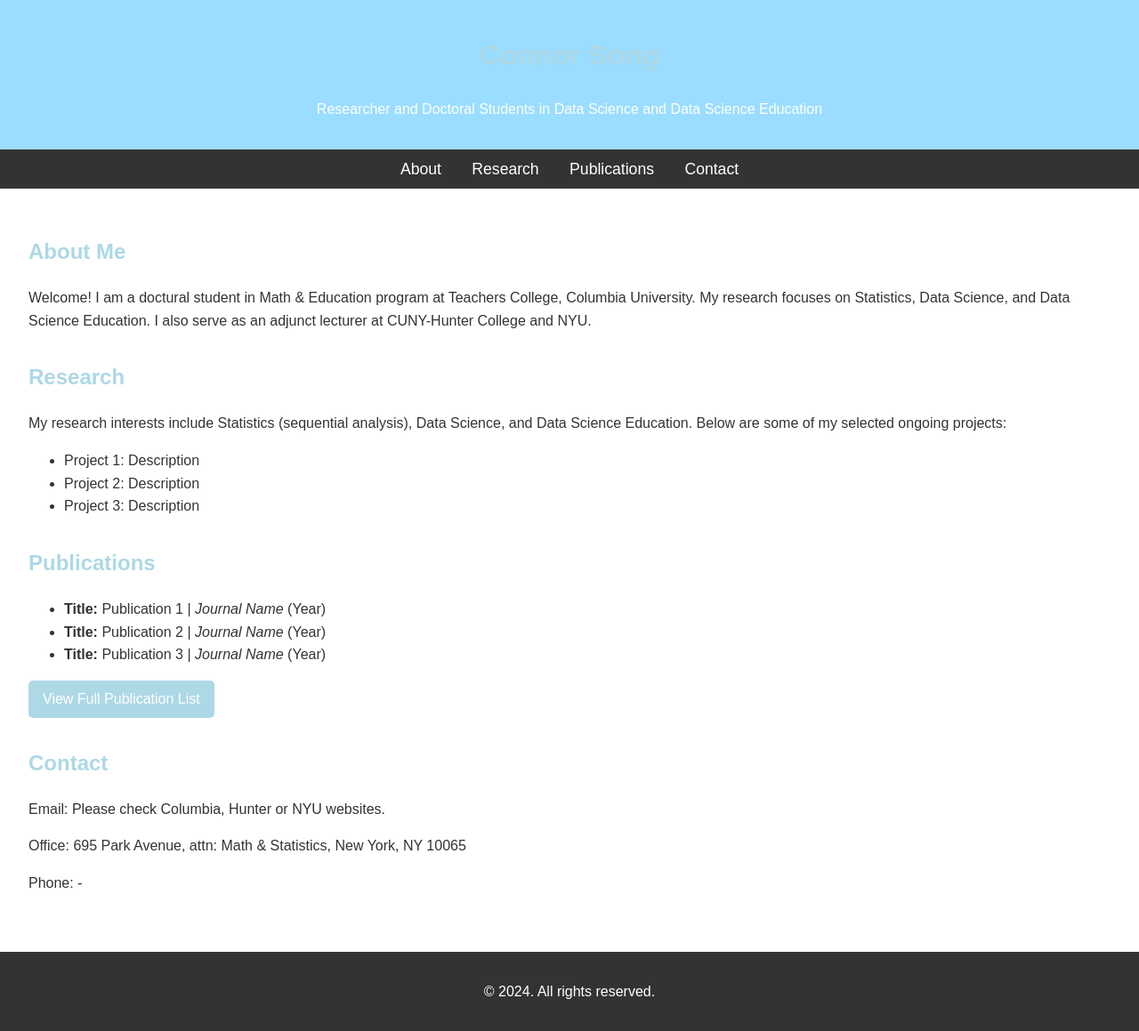
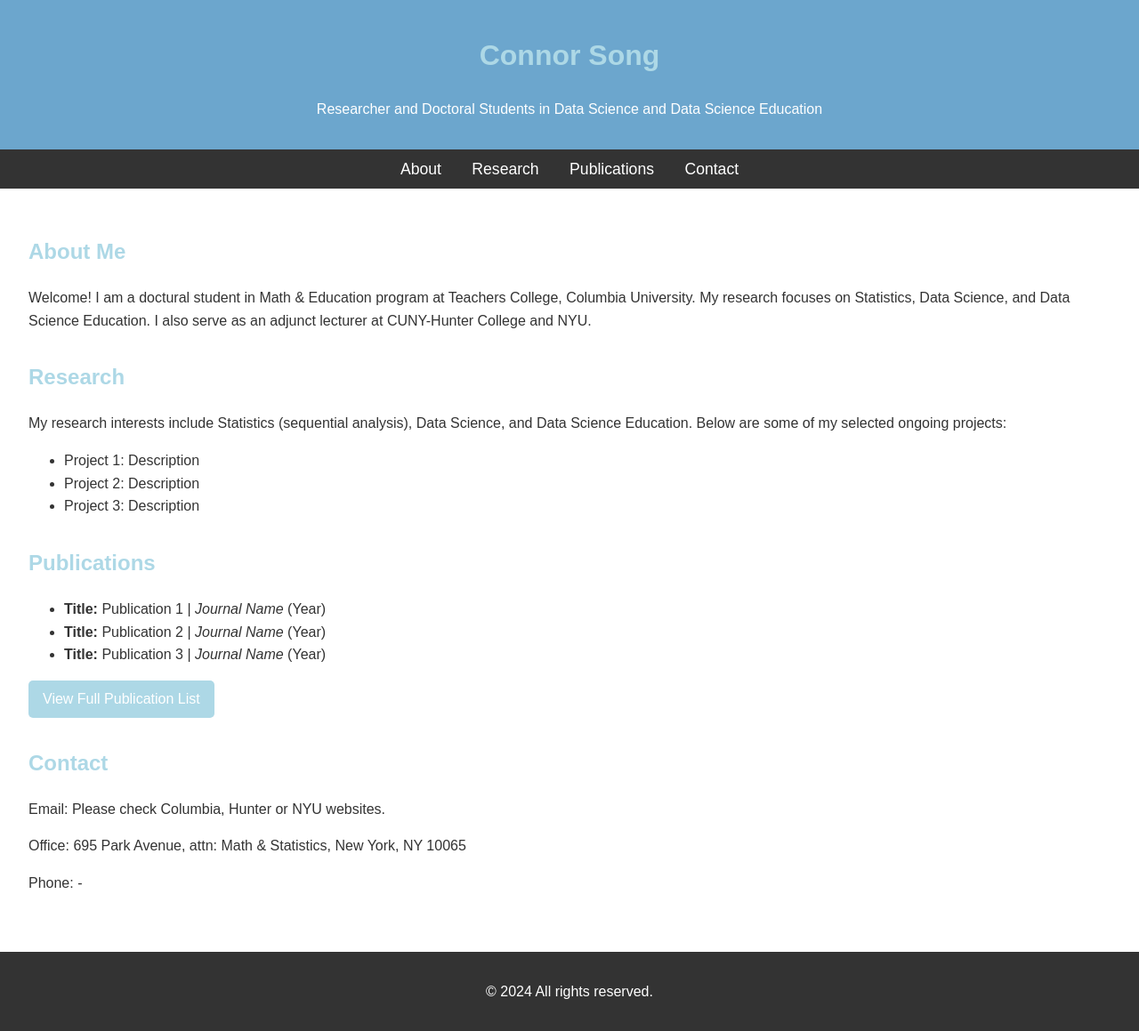
Before and after one commit to gnosronnoc/connorsong, a plain HTML site: page index.html in a window 1280 px wide. Shown: the whole page at 89% size. Drawn offline with Linux system fonts and the light colour scheme.

Commit message:
Update index.html

```diff
--- a/index.html
+++ b/index.html
@@ -14,7 +14,7 @@
             background-color: #FFFFFF;
         }
         header {
-            background: #9BDDFF;
+            background: #6CA6CD;
             color: white;
             padding: 1rem 0;
             text-align: center;
@@ -120,7 +120,7 @@
 </main>
 
 <footer>
-    <p>&copy; 2024. All rights reserved.</p>
+    <p>&copy; 2024 All rights reserved.</p>
 </footer>
 
 </body>
```
